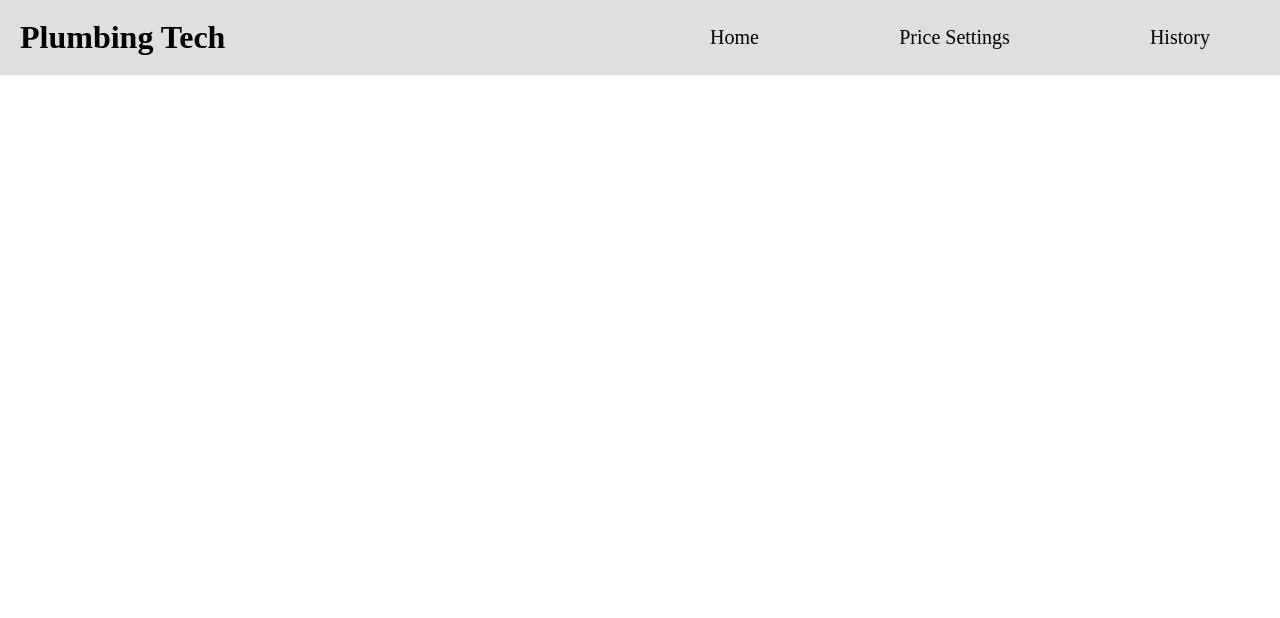
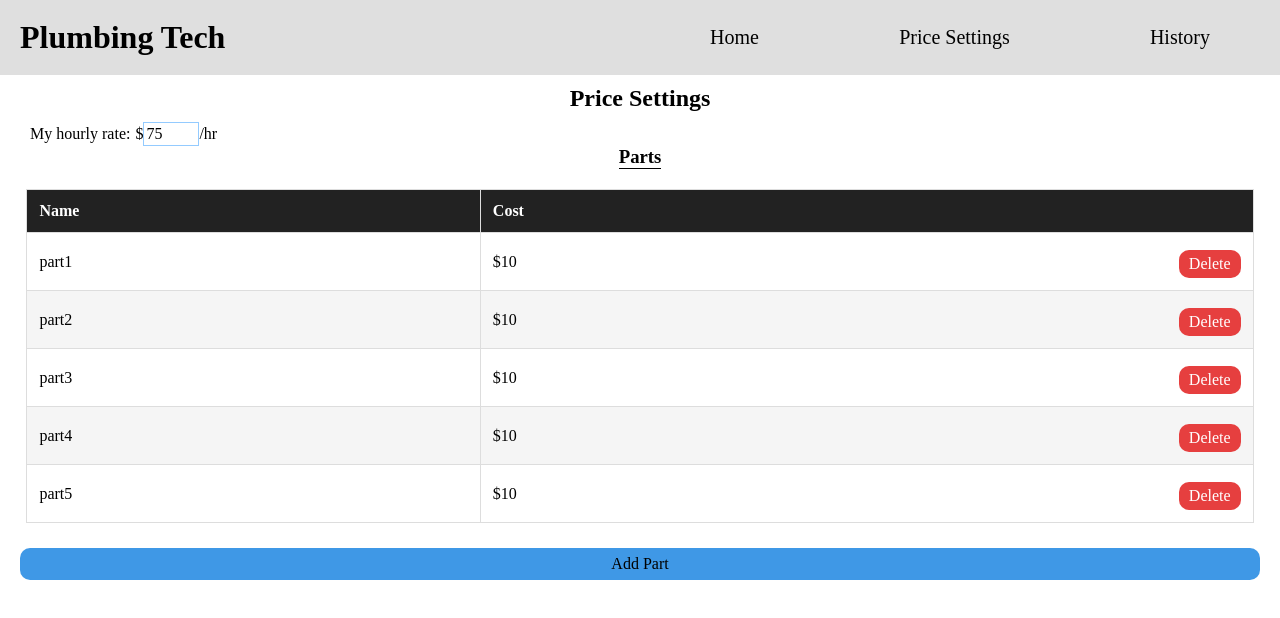
Before and after one commit to ezrabales/work__isaak_frontend, a React (Vite) app: page /settings in a window 1280 px wide. Shown: the top 618 px of the page. Built offline with nearby package versions, Linux system fonts and the light colour scheme.

Commit message:
create settings page

```diff
--- a/src/components/App/App.jsx
+++ b/src/components/App/App.jsx
@@ -4,6 +4,7 @@ import { Route, Routes, useLocation } from "react-router-dom";
 import { GlobalProvider } from "../GlobalState/GlobalState";
 import Header from "../Header/Header";
 import Main from "../Main/Main";
+import PriceSettings from "../PriceSettings/PriceSettings";
 
 const App = () => {
   const { pathname } = useLocation();
@@ -15,6 +16,7 @@ const App = () => {
       <Header />
       <Routes>
         <Route path="/" element={<Main />} />
+        <Route path="/settings" element={<PriceSettings />} />
       </Routes>
     </GlobalProvider>
   );
--- /dev/null
+++ b/src/components/PriceSettings/PriceSettings.css
@@ -0,0 +1,83 @@
+.settings {
+}
+
+.settings__title {
+  text-align: center;
+  padding: 10px 0;
+}
+
+.settings__input {
+  border: 1px solid rgb(148, 203, 255);
+  width: 7ch;
+  background-color: white;
+  cursor: text;
+  padding: 2px;
+}
+
+.settings__hour-rate {
+  display: flex;
+  gap: 5px;
+  align-items: center;
+  margin: 0 30px;
+}
+
+.settings__table-container {
+}
+
+.settings__table-title {
+  margin: auto;
+  border-bottom: 1px solid black;
+  width: fit-content;
+}
+
+.settings__table-btn-container {
+  display: flex;
+  justify-content: space-between;
+  align-items: center;
+}
+
+.settings__table-btn-container button {
+  padding: 5px 10px;
+  background-color: rgb(230, 63, 63);
+  border-radius: 10px;
+  text-align: center;
+  transition: all 0.2s ease;
+  margin-top: 5px;
+  color: white;
+}
+
+.settings__table-btn-container button:hover {
+  box-shadow: 0px 0px 5px black;
+}
+
+.settings__table-btn-container button:active {
+  box-shadow: inset 0px 0px 5px black;
+}
+
+.settings__table-btn-container button:disabled {
+  opacity: 0.5;
+  pointer-events: none;
+}
+
+.settings__add-part-btn {
+  padding: 7px;
+  background-color: rgb(63, 152, 230);
+  border-radius: 10px;
+  width: calc(100% - 40px);
+  text-align: center;
+  transition: all 0.2s ease;
+  margin: 5px 20px;
+}
+
+.settings__add-part-btn:hover {
+  box-shadow: 0px 0px 5px black;
+}
+
+.settings__add-part-btn:active {
+  box-shadow: inset 0px 0px 5px black;
+}
+
+.settings__add-part-btn:disabled {
+  opacity: 0.5;
+  pointer-events: none;
+}
--- /dev/null
+++ b/src/components/PriceSettings/PriceSettings.jsx
@@ -0,0 +1,69 @@
+import { useState } from "react";
+import "./PriceSettings.css";
+import Table from "../Table/Table";
+import CreateNewPartModal from "../Modal/CreateNewPartModal";
+import { useGlobal } from "../GlobalState/GlobalState";
+
+const PriceSettings = () => {
+  const { modalOpen, setModalOpen } = useGlobal();
+  const [hourlyRate, setHourlyRate] = useState(75);
+  const parts = [
+    ["part1", "$10"],
+    ["part2", "$10"],
+    ["part3", "$10"],
+    ["part4", "$10"],
+    ["part5", "$10"],
+  ];
+  return (
+    <div className="settings">
+      <h2 className="settings__title">Price Settings</h2>
+      <div className="settings__hour-rate">
+        <p>My hourly rate: </p>
+        <p>
+          $
+          <input
+            className="settings__input"
+            type="number"
+            name="hours"
+            value={hourlyRate}
+            onChange={(e) => {
+              setHourlyRate(e.target.value);
+            }}
+          />
+          /hr
+        </p>
+      </div>
+      <div className="settings__table-container">
+        <h3 className="settings__table-title">Parts</h3>
+        <Table
+          head={["Name", "Cost"]}
+          body={parts.map(([name, cost], index) => [
+            name,
+            <div className="settings__table-btn-container">
+              {cost}
+              <button
+                id={index}
+                onClick={(e) => {
+                  const id = e.target.id;
+                  console.log(`TODO: Delete part ${id}`);
+                }}
+              >
+                Delete
+              </button>
+            </div>,
+          ])}
+        />
+      </div>
+      <button
+        className="settings__add-part-btn"
+        onClick={() => {
+          setModalOpen("createPart");
+        }}
+      >
+        Add Part
+      </button>
+      <CreateNewPartModal />
+    </div>
+  );
+};
+export default PriceSettings;
--- a/src/components/Table/Table.css
+++ b/src/components/Table/Table.css
@@ -1,6 +1,7 @@
 .table {
   display: flex;
   flex-direction: column;
+  align-items: center;
   justify-content: center;
 }
 
```
